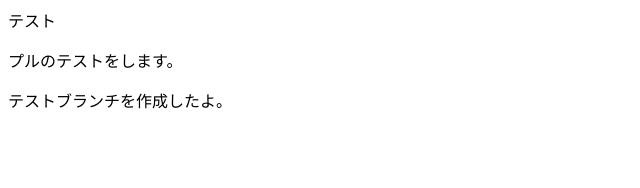
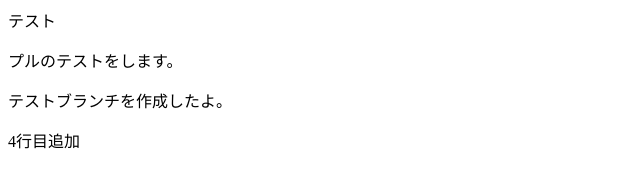
Before and after one commit to asami1618/newfile3, a plain HTML site: page index.html in a window 1280 px wide. Shown: the whole page, without its empty margins (0-640 px from the left). Drawn offline with Linux system fonts and the light colour scheme.

Commit message:
コミットメッセージを入力

```diff
--- a/index.html
+++ b/index.html
@@ -1,3 +1,4 @@
 <p>テスト</p>
 <p>プルのテストをします。</p>
 <p>テストブランチを作成したよ。</p>
+<p>4行目追加</p>
```
